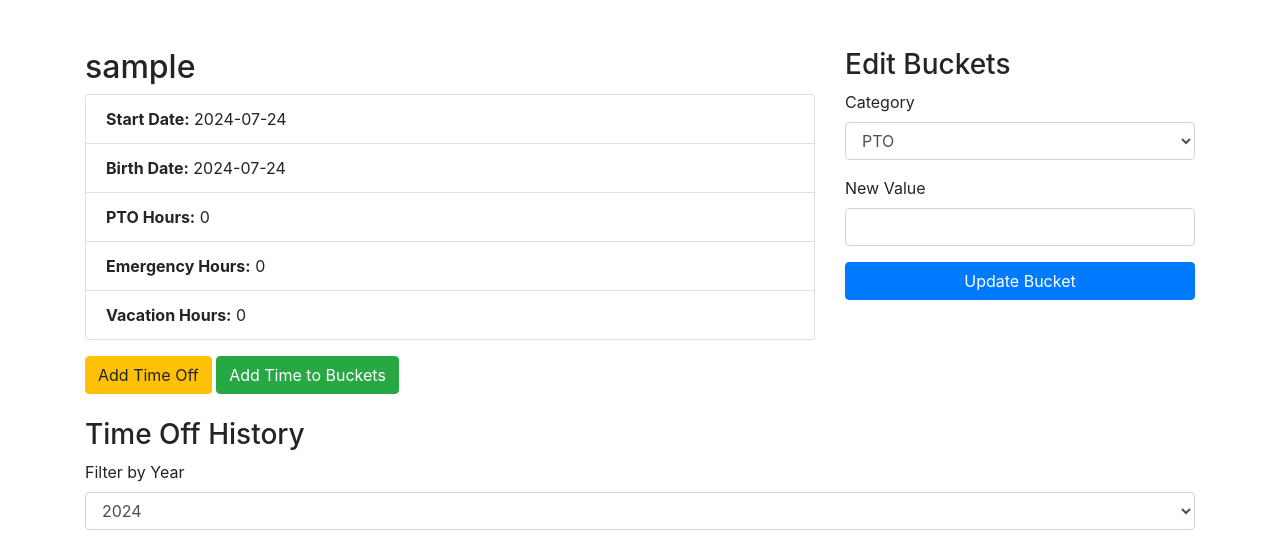
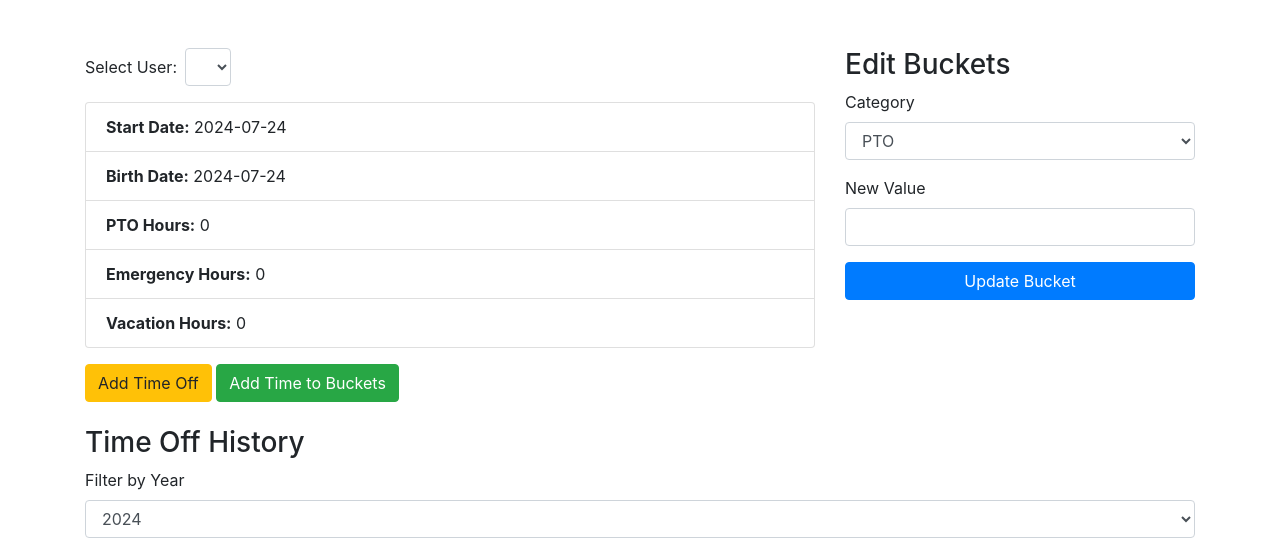
Before and after one commit to ChristopherStrom/PTO-Tracker, a Flask app: page /view_user/1 in a window 1280 px wide. Shown: the part 56-602 px from the top of the page. Run offline with Flask 3, Linux system fonts and the light colour scheme; the visitor is signed in with stand-in values (Sample User, id 1); data that the repository does not hold is empty; some libraries are stand-ins or nearby versions.

Commit message:
Update view_user.html

```diff
--- a/templates/view_user.html
+++ b/templates/view_user.html
@@ -2,7 +2,20 @@
 {% block content %}
     <div class="row">
         <div class="col-md-8">
-            <h2>{{ user.username }}</h2>
+            {% if current_user.role == 'admin' %}
+                <form method="GET" action="{{ url_for('view_user') }}" class="form-inline mb-3">
+                    <div class="form-group">
+                        <label for="user_select" class="mr-2">Select User:</label>
+                        <select id="user_select" name="user_id" class="form-control" onchange="this.form.submit()">
+                            {% for u in all_users %}
+                                <option value="{{ u.id }}" {% if u.id == user.id %}selected{% endif %}>{{ u.username }}</option>
+                            {% endfor %}
+                        </select>
+                    </div>
+                </form>
+            {% else %}
+                <h2>{{ user.username }}</h2>
+            {% endif %}
             <ul class="list-group mb-3">
                 <li class="list-group-item"><strong>Start Date:</strong> {{ user.start_date }}</li>
                 <li class="list-group-item"><strong>Birth Date:</strong> {{ user.birth_date }}</li>
```
